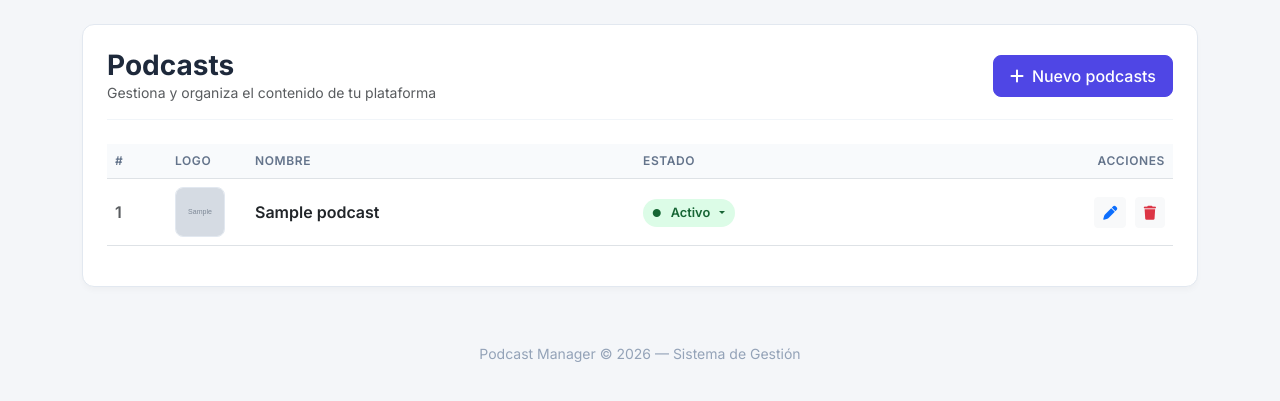
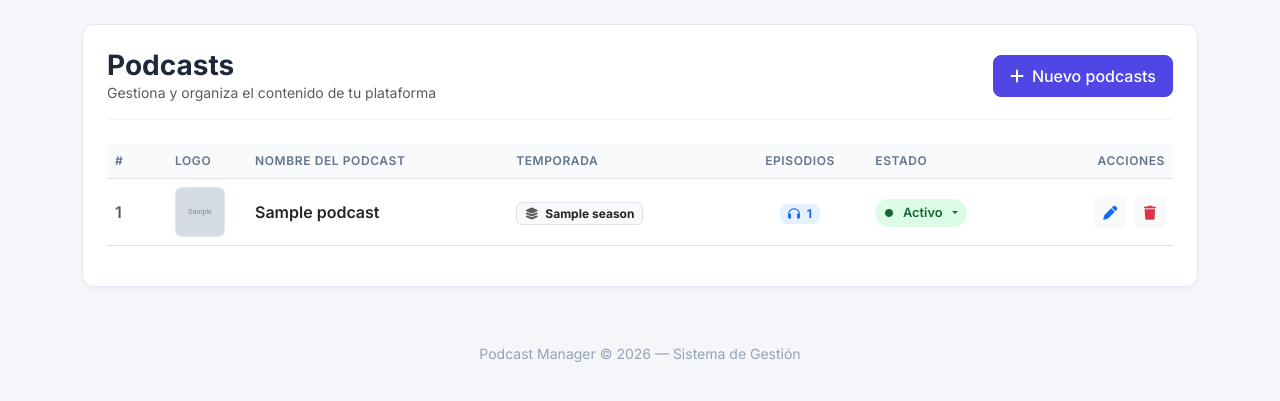
Before and after one commit to jeferson1754/podcast_manager, a PHP site: page /index.php in a window 1280 px wide. Shown: the part 67-468 px from the top of the page. Run offline with PHP 8.4, Linux system fonts and the light colour scheme; tables that the repository leaves empty or names only in its code hold one stand-in row (values such as "Sample post"); grey boxes marked "Sample" are stand-in pictures.

```diff
--- a/index.php
+++ b/index.php
@@ -323,19 +323,28 @@ $section = $_GET['section'] ?? $podcast;
             <!-- TABLA PODCASTS -->
             <?php if ($section == $podcast): ?>
                 <div class="table-responsive">
-                    <table class="table table-hover">
+                    <table class="table table-hover align-middle">
                         <thead>
                             <tr>
                                 <th style="width: 60px;">#</th>
                                 <th style="width: 80px;">Logo</th>
-                                <th>Nombre</th>
+                                <th>Nombre del Podcast</th>
+                                <th>Temporada</th>
+                                <th class="text-center">Episodios</th>
                                 <th>Estado</th>
                                 <th class="text-end">Acciones</th>
                             </tr>
                         </thead>
                         <tbody>
                             <?php
-                            $result = $conn->query("SELECT * FROM podcasts ORDER BY id");
+                            // Consulta mejorada con conteo de episodios y última temporada
+                            $sql = "SELECT p.*,
+                           (SELECT COUNT(*) FROM episodes e WHERE e.podcast_id = p.id) as total_episodios,
+                           (SELECT title FROM seasons s WHERE s.podcast_id = p.id ORDER BY s.number DESC LIMIT 1) as temporada_actual
+                    FROM podcasts p
+                    ORDER BY p.id";
+
+                            $result = $conn->query($sql);
                             if ($result && $result->num_rows > 0):
                                 while ($podcasts = $result->fetch_assoc()):
                                     $stateClass = $podcasts['state'] === 'Activo' ? 'state-active' : ($podcasts['state'] === 'Inactivo' ? 'state-inactive' : 'state-finished');
@@ -344,9 +353,9 @@ $section = $_GET['section'] ?? $podcast;
                                         <td class="fw-semibold text-muted"><?= $podcasts['id']; ?></td>
                                         <td>
                                             <?php if (!empty($podcasts['image'])): ?>
-                                                <img src="<?= htmlspecialchars($podcasts['image']); ?>" alt="Logo" class="img-thumb-preview">
+                                                <img src="<?= htmlspecialchars($podcasts['image']); ?>" alt="Logo" class="img-thumb-preview rounded">
                                             <?php else: ?>
-                                                <div class="img-thumb-preview d-flex align-items-center justify-content-center bg-light text-muted">
+                                                <div class="img-thumb-preview d-flex align-items-center justify-content-center bg-light text-muted rounded">
                                                     <i class="fas fa-image"></i>
                                                 </div>
                                             <?php endif; ?>
@@ -355,6 +364,17 @@ $section = $_GET['section'] ?? $podcast;
                                             <a href="<?= htmlspecialchars($podcasts['description']); ?>" target="_blank" class="fw-semibold text-dark text-decoration-none">
                                                 <?= htmlspecialchars($podcasts['title']); ?>
                                             </a>
+                                        </td>
+                                        <td>
+                                            <span class="badge bg-light text-dark border">
+                                                <i class="fas fa-layer-group me-1 text-muted"></i>
+                                                <?= htmlspecialchars($podcasts['temporada_actual'] ?? 'Sin Temporada'); ?>
+                                            </span>
+                                        </td>
+                                        <td class="text-center">
+                                            <span class="badge bg-primary bg-opacity-10 text-primary px-2 py-1">
+                                                <i class="fas fa-headphones me-1"></i> <?= $podcasts['total_episodios']; ?>
+                                            </span>
                                         </td>
                                         <td>
                                             <form method="post" action="change_state.php" class="d-inline">
@@ -373,10 +393,10 @@ $section = $_GET['section'] ?? $podcast;
                                             </form>
                                         </td>
                                         <td class="text-end">
-                                            <a href="edit.php?type=<?= $podcast; ?>&id=<?= $podcasts['id']; ?>" class="btn btn-sm btn-light text-primary me-1" title="Editar">
+                                            <a href="edit.php?type=podcasts&id=<?= $podcasts['id']; ?>" class="btn btn-sm btn-light text-primary me-1" title="Editar">
                                                 <i class="fas fa-pen"></i>
                                             </a>
-                                            <a href="delete.php?type=<?= $podcast; ?>&id=<?= $podcasts['id']; ?>" class="btn btn-sm btn-light text-danger" onclick="return confirm('¿Estás seguro de eliminar este podcast?')" title="Eliminar">
+                                            <a href="delete.php?type=podcast&id=<?= $podcasts['id']; ?>" class="btn btn-sm btn-light text-danger" onclick="return confirm('¿Estás seguro de eliminar este podcast?')" title="Eliminar">
                                                 <i class="fas fa-trash"></i>
                                             </a>
                                         </td>
@@ -384,11 +404,11 @@ $section = $_GET['section'] ?? $podcast;
                                 <?php endwhile; ?>
                             <?php else: ?>
                                 <tr>
-                                    <td colspan="5">
+                                    <td colspan="7" class="text-center py-4">
                                         <div class="empty-state">
-                                            <i class="fas fa-podcast"></i>
+                                            <i class="fas fa-podcast fa-2x mb-2 text-muted"></i>
                                             <h5>Sin Podcasts aún</h5>
-                                            <p class="small">Haz clic en "Nuevo Podcast" para registrar tu primer contenido.</p>
+                                            <p class="small text-muted">Haz clic en "Nuevo Podcast" para registrar tu primer contenido.</p>
                                         </div>
                                     </td>
                                 </tr>
@@ -400,30 +420,58 @@ $section = $_GET['section'] ?? $podcast;
                 <!-- TABLA TEMPORADAS -->
             <?php elseif ($section == $temporadas): ?>
                 <div class="table-responsive">
-                    <table class="table table-hover">
+                    <table class="table table-hover align-middle">
                         <thead>
                             <tr>
                                 <th style="width: 60px;">#</th>
+                                <th style="width: 80px;">Logo</th>
                                 <th>Podcast</th>
                                 <th>Temporada</th>
+                                <th class="text-center">Episodios</th>
                                 <th class="text-end">Acciones</th>
                             </tr>
                         </thead>
                         <tbody>
                             <?php
-                            $result = $conn->query("SELECT s.*, p.title as podcast_title FROM seasons s JOIN podcasts p ON s.podcast_id = p.id ORDER BY p.title, s.number");
+                            // Consulta mejorada trayendo la imagen del podcast y el conteo de episodios por temporada
+                            $sql = "SELECT s.*, p.title as podcast_title, p.image as podcast_image,
+                           (SELECT COUNT(*) FROM episodes e WHERE e.season_id = s.id) as total_episodios
+                    FROM seasons s
+                    JOIN podcasts p ON s.podcast_id = p.id
+                    ORDER BY p.title, s.number";
+
+                            $result = $conn->query($sql);
                             if ($result && $result->num_rows > 0):
                                 while ($season = $result->fetch_assoc()):
                             ?>
                                     <tr>
                                         <td class="fw-semibold text-muted"><?= $season['id']; ?></td>
-                                        <td class="fw-semibold"><?= htmlspecialchars($season['podcast_title']); ?></td>
-                                        <td><span class="badge bg-light text-dark border">Temporada <?= $season['number']; ?></span></td>
+                                        <td>
+                                            <?php if (!empty($season['podcast_image'])): ?>
+                                                <img src="<?= htmlspecialchars($season['podcast_image']); ?>" alt="Logo" class="img-thumb-preview rounded">
+                                            <?php else: ?>
+                                                <div class="img-thumb-preview d-flex align-items-center justify-content-center bg-light text-muted rounded">
+                                                    <i class="fas fa-image"></i>
+                                                </div>
+                                            <?php endif; ?>
+                                        </td>
+                                        <td class="fw-semibold text-dark"><?= htmlspecialchars($season['podcast_title']); ?></td>
+                                        <td>
+                                            <span class="badge bg-light text-dark border px-2 py-1">
+                                                <i class="fas fa-layer-group me-1 text-muted"></i>
+                                                <?= htmlspecialchars($season['title'] ?: 'Temporada ' . $season['number']); ?>
+                                            </span>
+                                        </td>
+                                        <td class="text-center">
+                                            <span class="badge bg-primary bg-opacity-10 text-primary px-2 py-1">
+                                                <i class="fas fa-headphones me-1"></i> <?= $season['total_episodios']; ?>
+                                            </span>
+                                        </td>
                                         <td class="text-end">
-                                            <a href="edit.php?type=<?= $temporadas; ?>&id=<?= $season['id']; ?>" class="btn btn-sm btn-light text-primary me-1">
+                                            <a href="edit.php?type=temporadas&id=<?= $season['id']; ?>" class="btn btn-sm btn-light text-primary me-1" title="Editar">
                                                 <i class="fas fa-pen"></i>
                                             </a>
-                                            <a href="delete.php?type=<?= $temporadas; ?>&id=<?= $season['id']; ?>" class="btn btn-sm btn-light text-danger" onclick="return confirm('¿Estás seguro?')">
+                                            <a href="delete.php?type=temporadas&id=<?= $season['id']; ?>" class="btn btn-sm btn-light text-danger" onclick="return confirm('¿Estás seguro de eliminar esta temporada?')" title="Eliminar">
                                                 <i class="fas fa-trash"></i>
                                             </a>
                                         </td>
@@ -431,11 +479,11 @@ $section = $_GET['section'] ?? $podcast;
                                 <?php endwhile; ?>
                             <?php else: ?>
                                 <tr>
-                                    <td colspan="4">
+                                    <td colspan="6" class="text-center py-4">
                                         <div class="empty-state">
-                                            <i class="fas fa-layer-group"></i>
+                                            <i class="fas fa-layer-group fa-2x mb-2 text-muted"></i>
                                             <h5>Sin Temporadas registradas</h5>
-                                            <p class="small">Agrega temporadas para organizar tus episodios.</p>
+                                            <p class="small text-muted">Agrega temporadas para organizar tus episodios.</p>
                                         </div>
                                     </td>
                                 </tr>
@@ -514,7 +562,18 @@ $section = $_GET['section'] ?? $podcast;
                                         <div class="episode-meta">
                                             <span><i class="far fa-calendar-alt me-1"></i><?= date('d/m/Y H:i', strtotime($episode['publish_date'])); ?></span>
                                             <span>•</span>
-                                            <span><i class="far fa-clock me-1"></i><?= htmlspecialchars($episode['duration']); ?></span>
+                                            <?php
+                                            $fechaEpisodio = date('Y-m-d', strtotime($episode['publish_date']));
+                                            $hoy = date('Y-m-d');
+                                            // Condición: Si es de hoy y la duración es 00:00:00 (o si prefieres usar directamente el status)
+                                            if ($fechaEpisodio === $hoy && $episode['duration'] === '00:00:00'):
+                                            ?>
+                                                <span class="badge bg-danger text-white px-2 py-1">
+                                                    <i class="fas fa-circle me-1" style="font-size: 6px; vertical-align: middle;"></i> En vivo
+                                                </span>
+                                            <?php else: ?>
+                                                <span><i class="far fa-clock me-1"></i><?= htmlspecialchars($episode['duration']); ?></span>
+                                            <?php endif; ?>
                                         </div>
 
                                         <div class="episode-podcast-info">
@@ -577,7 +636,19 @@ $section = $_GET['section'] ?? $podcast;
                                         </td>
                                         <td><span class="badge bg-primary-subtle text-primary border border-primary-subtle rounded-pill">Cap. <?= $episode['number']; ?></span></td>
                                         <td class="small text-muted"><?= date('d/m/Y H:i', strtotime($episode['publish_date'])); ?></td>
-                                        <td class="small text-muted"><?= htmlspecialchars($episode['duration']); ?></td>
+                                        <td class="small text-muted">
+                                            <?php
+                                            $fechaEpisodio = date('Y-m-d', strtotime($episode['publish_date']));
+                                            $hoy = date('Y-m-d');
+                                            if ($fechaEpisodio === $hoy && $episode['duration'] === '00:00:00'):
+                                            ?>
+                                                <span class="badge bg-danger text-white px-2 py-1">
+                                                    <i class="fas fa-circle me-1" style="font-size: 6px; vertical-align: middle;"></i> En vivo
+                                                </span>
+                                            <?php else: ?>
+                                                <?= htmlspecialchars($episode['duration']); ?>
+                                            <?php endif; ?>
+                                        </td>
                                         <td class="text-end">
                                             <a href="edit.php?type=<?= $episodios; ?>&id=<?= $episode['id']; ?>" class="btn btn-sm btn-light text-primary me-1" title="Editar">
                                                 <i class="fas fa-pen"></i>
```
